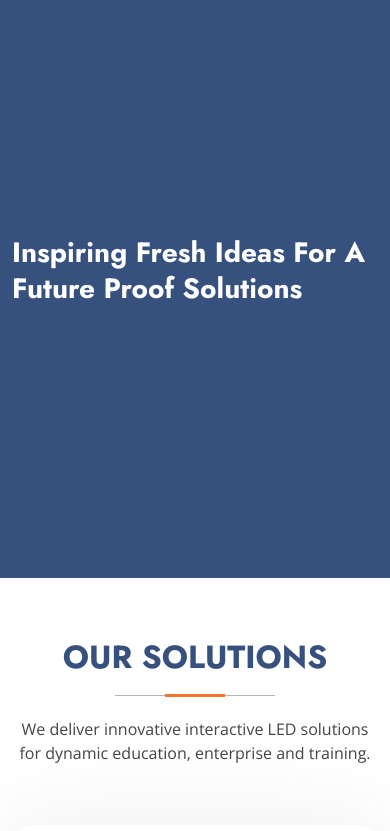
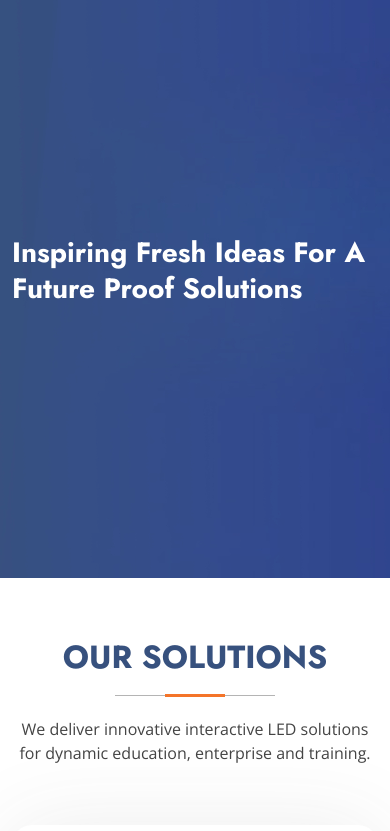
Before and after one commit to Sree1894/technetix, a plain HTML site: page index.html in a window 390 px wide. Shown: the part 97-928 px from the top of the page. Drawn offline with nearby package versions, Linux system fonts and the light colour scheme.

Commit message:
banner responsive

```diff
--- a/assets/css/main.css
+++ b/assets/css/main.css
@@ -932,7 +932,7 @@ section,
 --------------------------------------------------------------*/
 .hero {
   --background-color: var(--hero-background-color);
-  /* background-image: url(../img/banner/home-banner.jpg); */
+  background-image: url(../img/banner/home-image.jpeg);
   /* background-image: url(../img/contact-us.jpg); */
   --default-color: var(--hero-color);
   --heading-color: var(--hero-color);
@@ -943,6 +943,8 @@ section,
   padding: 120px 0 60px 0;
   display: flex;
   align-items: center;
+  background-position:left center;
+  background-size:cover;
 }
 
 .hero h1 {
```
